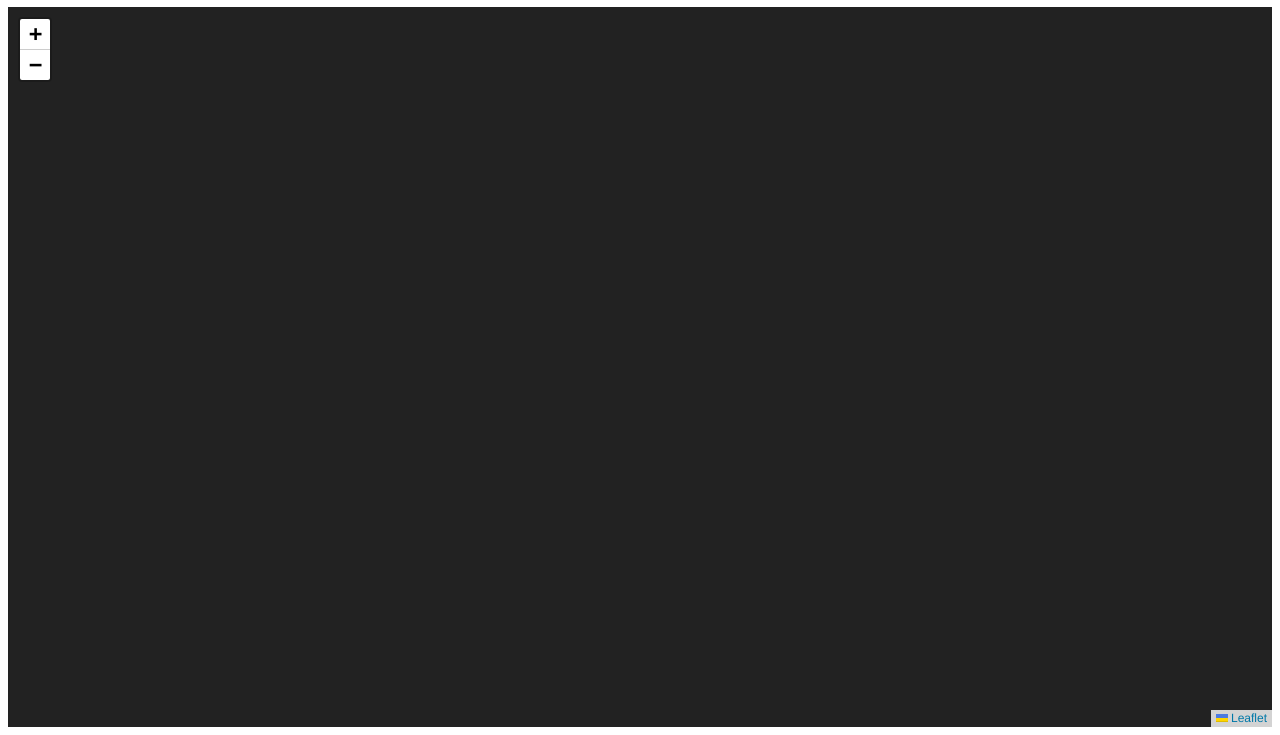
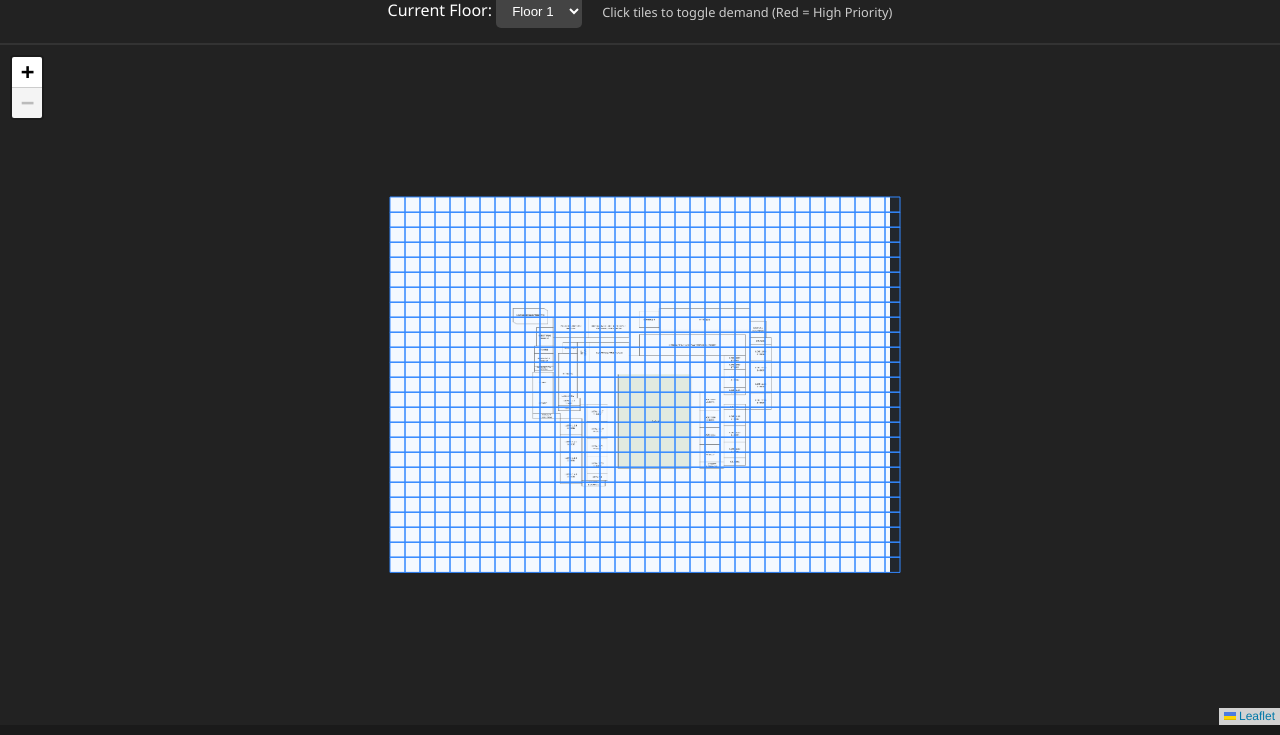
Before and after one commit to tacticalh/mineshousing, a plain HTML site: page index.html in a window 1280 px wide. Shown: the part 73-808 px from the top of the page. Drawn offline with nearby package versions, Linux system fonts and the light colour scheme.

Commit message:
Add files via upload

```diff
--- a/index.html
+++ b/index.html
@@ -1,67 +1,113 @@
 <!DOCTYPE html>
 <html>
 <head>
-    <title>Mines Housing Heatmap</title>
+    <title>Mines Housing Tactical Map</title>
     <link rel="stylesheet" href="https://unpkg.com/leaflet@1.9.4/dist/leaflet.css" />
     <style>
-        #map { height: 90vh; width: 100%; background: #222; }
-        body { font-family: sans-serif; text-align: center; }
+        body { font-family: 'Segoe UI', Tahoma, Geneva, Verdana, sans-serif; margin: 0; padding: 0; background: #1a1a1a; color: white; }
+        #map { height: 85vh; width: 100%; background: #222; border-top: 2px solid #333; }
+        .controls { padding: 15px; background: #222; display: flex; justify-content: center; align-items: center; gap: 20px; }
+        select { padding: 8px 12px; border-radius: 5px; border: none; background: #444; color: white; cursor: pointer; }
+        h1 { margin: 10px 0; font-size: 1.5rem; color: #d4af37; /* Mines Gold */ }
+        .legend { font-size: 0.8rem; color: #ccc; }
     </style>
 </head>
 <body>
+
     <h1>Mines Housing Tactical Map</h1>
+
+    <div class="controls">
+        <div>
+            <label>Current Floor: </label>
+            <select id="floorSelect" onchange="changeFloor(this.value)">
+                <option value="Floor 1">Floor 1</option>
+                <option value="Floor 2">Floor 2</option>
+                <option value="Floor 3">Floor 3</option>
+            </select>
+        </div>
+        <div class="legend">Click tiles to toggle demand (Red = High Priority)</div>
+    </div>
+
     <div id="map"></div>
 
     <script src="https://unpkg.com/leaflet@1.9.4/dist/leaflet.js"></script>
     <script>
-        // 1. Initialize the Map
-        var map = L.map('map', { crs: L.CRS.Simple, minZoom: -1 });
+        // 1. CONFIGURATION - Change these to match your actual PNG sizes
+        var imgWidth = 2000;
+        var imgHeight = 1500;
+        var gridSize = 60; // Size of selection tiles in pixels
 
-        // 2. Set your image dimensions (Change these to your image's actual px size!)
-        var w = 2000, h = 1500;
         var floorPlans = {
             "Floor 1": "floor1.png",
             "Floor 2": "floor2.png",
             "Floor 3": "floor3.png"
         };
 
-        var southWest = map.unproject([0, h], map.getMaxZoom()-1);
-        var northEast = map.unproject([w, 0], map.getMaxZoom()-1);
+        // 2. SETUP MAP (Simple Coordinate System)
+        var map = L.map('map', {
+            crs: L.CRS.Simple,
+            minZoom: -1,
+            maxZoom: 2
+        });
+
+        // Map pixel coordinates to Leaflet coordinates
+        var southWest = map.unproject([0, imgHeight], map.getMaxZoom()-1);
+        var northEast = map.unproject([imgWidth, 0], map.getMaxZoom()-1);
         var bounds = new L.LatLngBounds(southWest, northEast);
 
-        L.imageOverlay(url, bounds).addTo(map);
+        // 3. LOAD INITIAL IMAGE
+        var currentImageLayer = L.imageOverlay(floorPlans["Floor 1"], bounds).addTo(map);
         map.fitBounds(bounds);
+
+        // 4. FUNCTION TO SWITCH FLOORS
         function changeFloor(floorName) {
             var newUrl = floorPlans[floorName];
-            // This removes the old image and puts the new one up
-            currentLayer.setUrl(newUrl);
+            currentImageLayer.setUrl(newUrl);
+
+            // Optional: Reset tiles when switching floors?
+            // For now, they stay drawn on top.
         }
-        // 3. THE "EASY" PART: Automatic Grid Generation
-        var gridSize = 50; // Size of each tile in pixels
 
-        for (var x = 0; x < w; x += gridSize) {
-            for (var y = 0; y < h; y += gridSize) {
+        // 5. GENERATE THE SELECTION GRID
+        // We use a LayerGroup so we can manage all tiles together
+        var tileLayer = L.layerGroup().addTo(map);
 
-                // Create a rectangle for every grid spot
-                var b = [map.unproject([x, y], map.getMaxZoom()-1),
-                         map.unproject([x + gridSize, y + gridSize], map.getMaxZoom()-1)];
+        for (var x = 0; x < imgWidth; x += gridSize) {
+            for (var y = 0; y < imgHeight; y += gridSize) {
 
-                var rect = L.rectangle(b, {
+                // Calculate corners of the tile
+                var p1 = map.unproject([x, y], map.getMaxZoom()-1);
+                var p2 = map.unproject([x + gridSize, y + gridSize], map.getMaxZoom()-1);
+                var tileBounds = [p1, p2];
+
+                var rect = L.rectangle(tileBounds, {
                     color: "#3388ff",
                     weight: 1,
-                    fillOpacity: 0.1 // Mostly see-through
-                }).addTo(map);
+                    fillOpacity: 0.05, // Almost invisible until clicked
+                    interactive: true
+                });
 
-                // Add a click function to each tile
+                // Interaction Logic
                 rect.on('click', function(e) {
-                    var layer = e.target;
-                    // Toggle effect: darken when clicked
-                    if (layer.options.fillOpacity === 0.1) {
-                        layer.setStyle({fillOpacity: 0.7, fillColor: 'red'});
+                    var tile = e.target;
+                    if (tile.options.fillOpacity < 0.2) {
+                        // Mark as high demand
+                        tile.setStyle({
+                            fillColor: '#ff0000',
+                            fillOpacity: 0.6,
+                            color: '#ff0000'
+                        });
                     } else {
-                        layer.setStyle({fillOpacity: 0.1, fillColor: '#3388ff'});
+                        // Reset to neutral
+                        tile.setStyle({
+                            fillColor: '#3388ff',
+                            fillOpacity: 0.05,
+                            color: '#3388ff'
+                        });
                     }
                 });
+
+                rect.addTo(tileLayer);
             }
         }
     </script>
```
